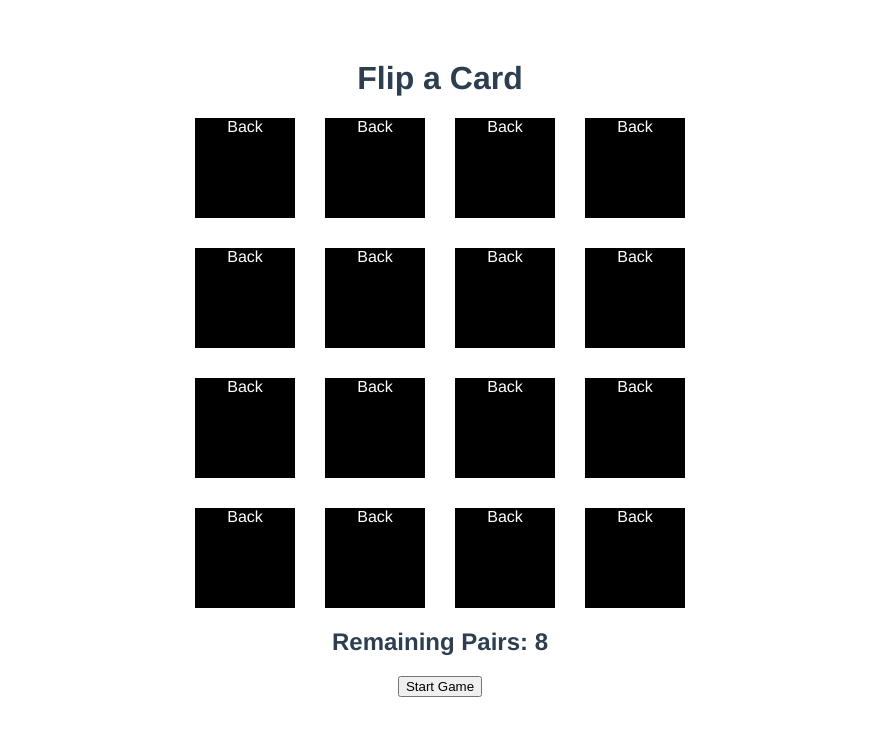
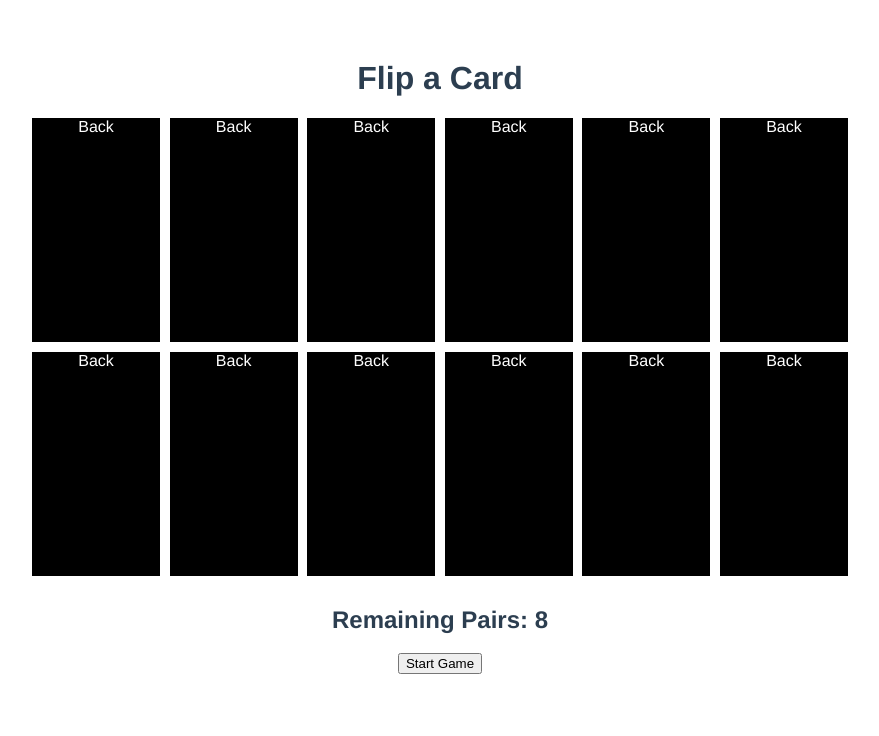
Before and after one commit to erwinchang/vue-example, a Vue app: page / in a window 1280 px wide. Shown: the top 736 px of the page, without its empty margins (200-1079 px from the left). Built offline with nearby package versions, Linux system fonts and the light colour scheme.

Commit message:
layout 8x2

```diff
--- a/src/App.vue
+++ b/src/App.vue
@@ -164,10 +164,9 @@ export default {
 
 .game-board {
   display: grid;
-  grid-template-columns: 100px 100px 100px 100px;
-  grid-template-rows: 100px 100px 100px 100px;
-  grid-column-gap: 30px;
-  grid-row-gap: 30px;
+  grid-template-columns: repeat(6, 8em);
+  grid-template-rows: repeat(2, 14em);
+  grid-gap: 0.6em;
   justify-content: center;
 }
 
```
